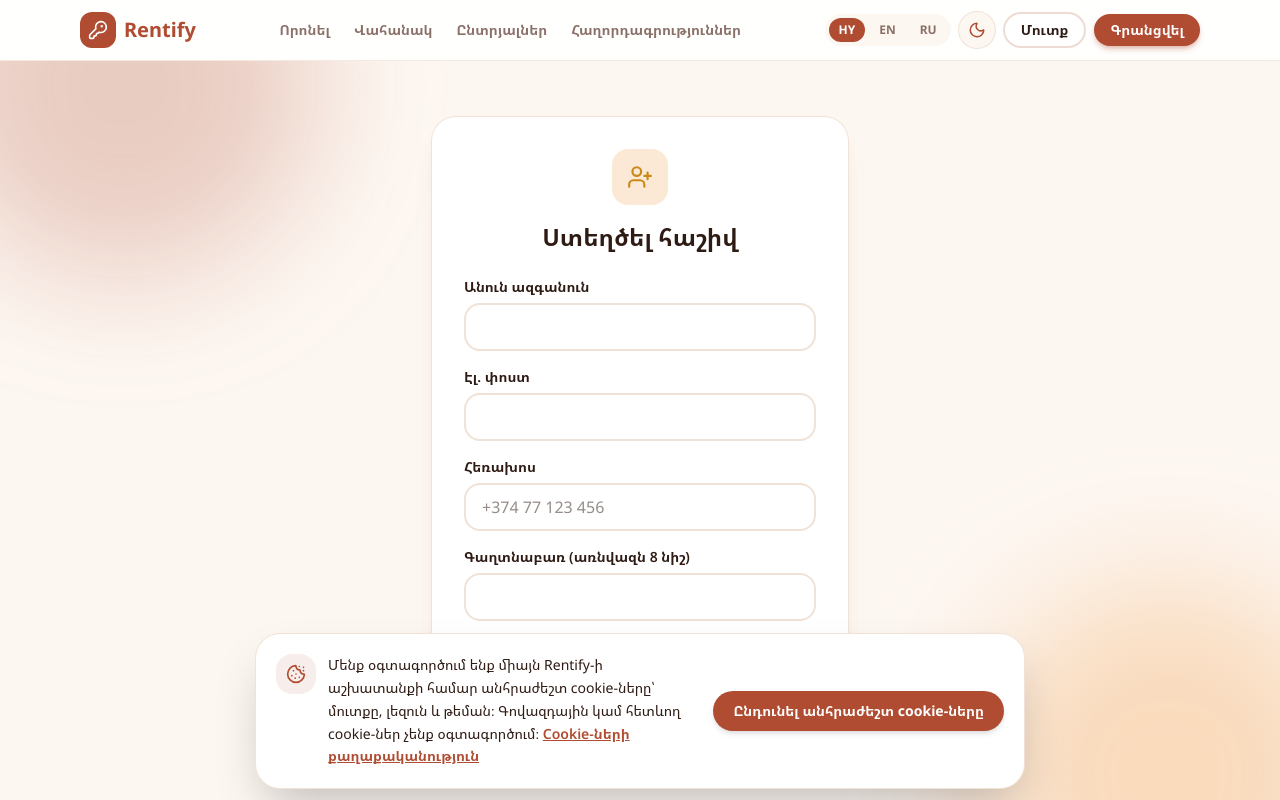
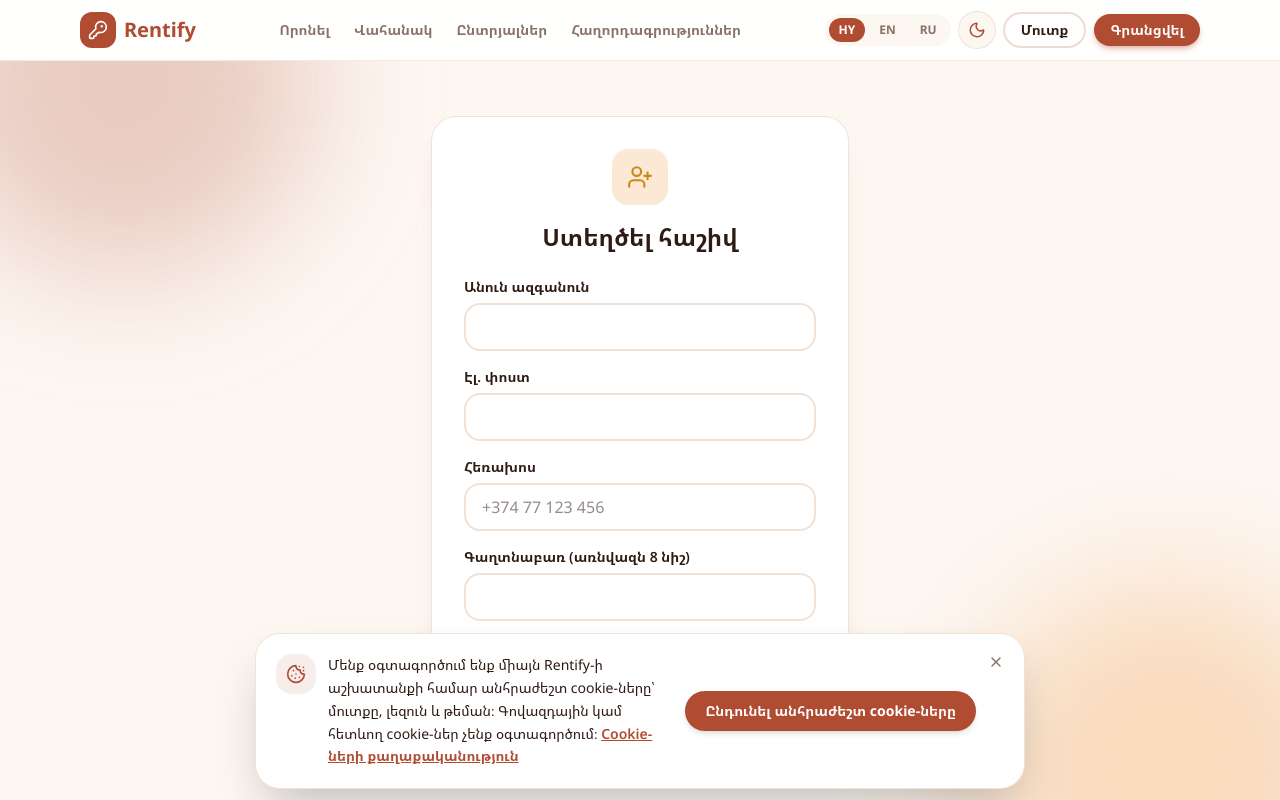
Before and after one commit to misakgrigoryan/Rentify, a React (Vite) app in the folder client/: page /register in a window 1280 px wide. Shown: the top 800 px of the page. Built offline with nearby package versions, Linux system fonts and the light colour scheme; no server answers.

Commit message:
Cookie banner: close button

```diff
--- a/client/src/components/layout/CookieBanner.jsx
+++ b/client/src/components/layout/CookieBanner.jsx
@@ -2,11 +2,11 @@ import { useEffect, useState } from "react";
 import { Link } from "react-router-dom";
 import { useTranslation } from "react-i18next";
 import { AnimatePresence, motion } from "framer-motion";
-import { Cookie } from "lucide-react";
+import { Cookie, X } from "lucide-react";
 
 const KEY = "rentify_cookie_consent";
 
-// Shown once. Only necessary cookies are used, so the only choice is to accept them.
+// Shown until the user accepts. The X hides it for this visit only, and nothing is saved.
 export default function CookieBanner() {
   const { t } = useTranslation();
   const [visible, setVisible] = useState(false);
@@ -20,6 +20,10 @@ export default function CookieBanner() {
     setVisible(false);
   }
 
+  function close() {
+    setVisible(false);
+  }
+
   return (
     <AnimatePresence>
       {visible && (
@@ -30,8 +34,16 @@ export default function CookieBanner() {
           animate={{ opacity: 1, y: 0 }}
           exit={{ opacity: 0, y: 40 }}
           transition={{ type: "spring", stiffness: 200, damping: 22 }}
-          className="fixed inset-x-3 bottom-3 z-50 mx-auto flex max-w-3xl flex-col gap-4 rounded-3xl bg-surface p-5 shadow-2xl ring-1 ring-border sm:flex-row sm:items-center"
+          className="fixed inset-x-3 bottom-3 z-50 mx-auto flex max-w-3xl flex-col gap-4 rounded-3xl bg-surface p-5 pr-12 shadow-2xl ring-1 ring-border sm:flex-row sm:items-center"
         >
+          <button
+            type="button"
+            onClick={close}
+            aria-label={t("cookieBanner.close")}
+            className="absolute right-3 top-3 flex h-8 w-8 items-center justify-center rounded-full text-muted hover:bg-bg hover:text-text focus:outline-none focus-visible:ring-4 focus-visible:ring-primary/40"
+          >
+            <X size={16} aria-hidden="true" />
+          </button>
           <div className="flex items-start gap-3">
             <span className="flex h-10 w-10 shrink-0 items-center justify-center rounded-2xl bg-primary/10 text-primary">
               <Cookie size={20} aria-hidden="true" />
--- a/client/src/i18n/locales/en.json
+++ b/client/src/i18n/locales/en.json
@@ -445,6 +445,7 @@
     "title": "Cookie notice",
     "text": "We use only the cookies Rentify needs to work: your login, language, and theme. We do not use advertising or tracking cookies.",
     "more": "Cookie policy",
-    "accept": "Accept necessary cookies"
+    "accept": "Accept necessary cookies",
+    "close": "Close"
   }
 }
--- a/client/src/i18n/locales/hy.json
+++ b/client/src/i18n/locales/hy.json
@@ -445,6 +445,7 @@
     "title": "Cookie-ների մասին ծանուցում",
     "text": "Մենք օգտագործում ենք միայն Rentify-ի աշխատանքի համար անհրաժեշտ cookie-ները՝ մուտքը, լեզուն և թեման։ Գովազդային կամ հետևող cookie-ներ չենք օգտագործում։",
     "more": "Cookie-ների քաղաքականություն",
-    "accept": "Ընդունել անհրաժեշտ cookie-ները"
+    "accept": "Ընդունել անհրաժեշտ cookie-ները",
+    "close": "Փակել"
   }
 }
--- a/client/src/i18n/locales/ru.json
+++ b/client/src/i18n/locales/ru.json
@@ -445,6 +445,7 @@
     "title": "Уведомление о cookie",
     "text": "Мы используем только cookie, необходимые Rentify для работы: вход, язык и тема. Рекламные и отслеживающие cookie мы не используем.",
     "more": "Политика cookie",
-    "accept": "Принять необходимые cookie"
+    "accept": "Принять необходимые cookie",
+    "close": "Закрыть"
   }
 }
```
